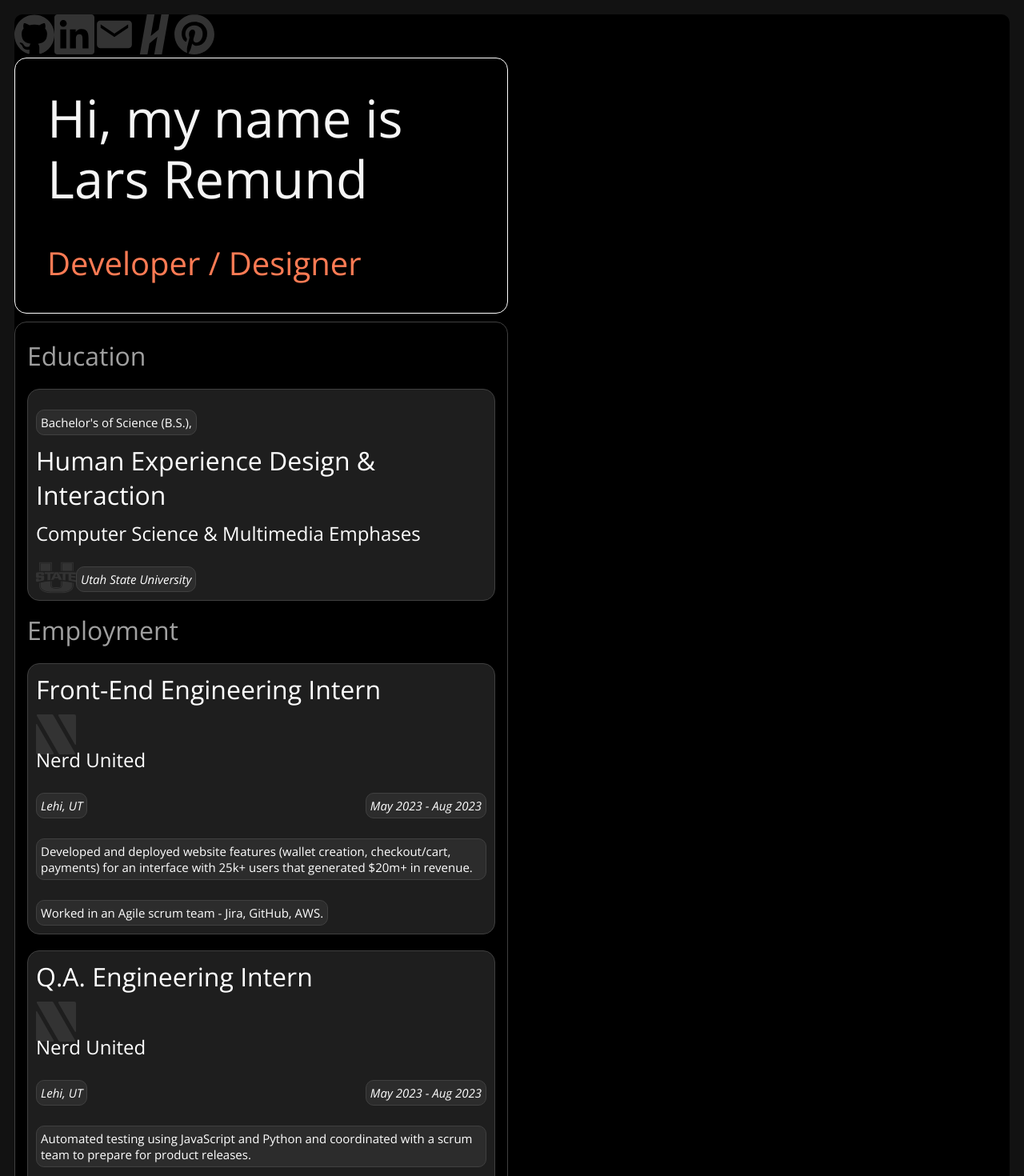
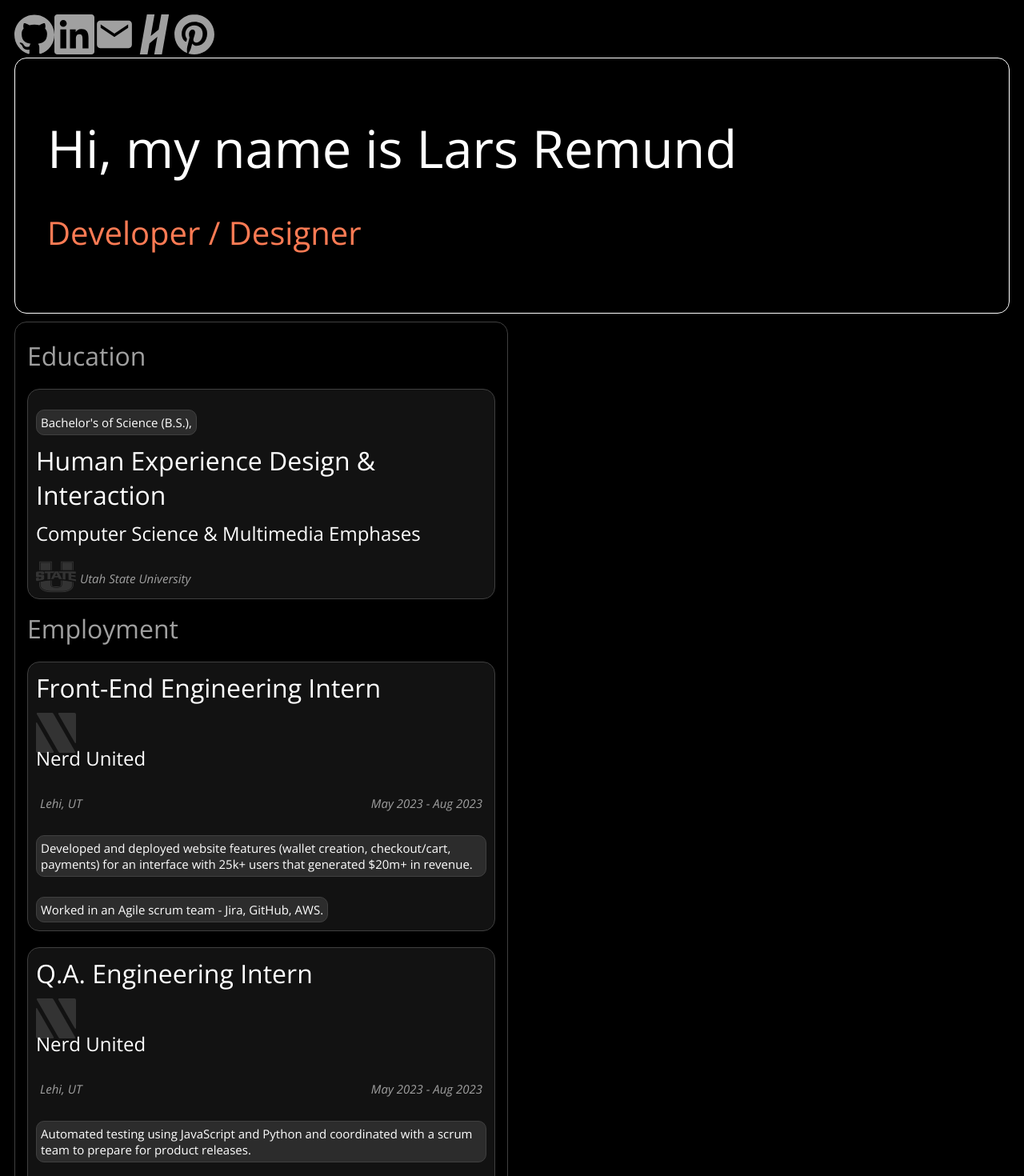
Before and after one commit to laremund/portfolio-vite, a React (Vite) app: page / in a window 1280 px wide. Shown: the top 1470 px of the page at 80% size. Built offline with nearby package versions, Linux system fonts and the light colour scheme.

Commit message:
Set up the CSS classes more thoroughly, finished setting up and writing in the variables properly. Still need a final decision on some of the colors and then code that in

```diff
--- a/src/App.css
+++ b/src/App.css
@@ -2,17 +2,11 @@
 
 /* Active Color Scheme */
 :root {
-  /* Regular color scheme */
-  --primary-text: #333333;
-  --accent: #2E8B57;
-  --secondary-text: #666666;
-  --secondary-background: #E9E9E9;
-
-  /* Dark mode color scheme */
-  --primary-text-dm: #FFFFFF;
-  --secondary-text-dm: #A0A0A0;
-  --accent-dm: #64FFDA;
-  --background: #121212;
+  --primary-text: #FFFFFF;
+  --secondary-text: #A0A0A0;
+  --accent: #ff7b54;
+  --background: #000000;
+  --background-secondary: #121212;
   --surface: #1E1E1E;
   --surface-secondary: #2C2C2C;
   --border: #404040;
@@ -23,13 +17,13 @@
   width: 50px;
   height: 50px;
 
-  fill: var(--primary-text);
+  fill: var(--secondary-text);
 }
 
 /* --------------- Text --------------- */
 
 h1 {
-  color: #f5f5f5;
+  color: var(--primary-text);
   text-align: left;
   white-space: normal;
   margin-top: 0;
@@ -41,17 +35,8 @@ h1 {
   line-height: 76px;
 }
 
-.h1-mobile {
-  display: none;
-  font-family: 'Open Sans', sans-serif;
-  font-weight: 300;
-  font-size: 44px;
-
-  color: var(--accent-dm);
-}
-
 h2 {
-  color: white;
+  color: var(--primary-text);
   margin-top: 0;
   margin-bottom: 0;
   font-family: 'Open Sans', sans-serif;
@@ -60,17 +45,17 @@ h2 {
 }
 
 .special-h2 {
-  color: #ff7b54;
+  color: var(--accent);
   font-size: 40px;
 }
 
 .resume-h2 {
-  color: #a0a0a0;
+  color: var(--secondary-text);
   font-weight: 300;
 }
 
 h3 {
-  color: white;
+  color: var(--primary-text);
   flex-flow: row;
   justify-content: flex-start;
   align-items: center;
@@ -84,9 +69,9 @@ h3 {
 }
 
 p {
-  color: white;
-  background-color: #2c2c2c;
-  border: 1px solid #404040;
+  color: var(--primary-text);
+  background-color: var(--surface-secondary);
+  border: 1px solid var(--border);
   border-radius: 10px;
   text-align: left;
   margin-bottom: 0;
@@ -97,12 +82,19 @@ p {
   display: block;
 }
 
+.special-p {
+  color: var(--secondary-text);
+  background-color: transparent;
+  border: none;
+  font-style: italic;
+}
+
 /* --------------- Containers --------------- */
 
 /* Body */
 body {
-  background-color: #121212;
-  border: 1px #f5f5f5;
+  background-color: var(--background);
+  border: 1px var(--primary-text);
   flex-flow: row;
   justify-content: center;
   align-items: center;
@@ -110,7 +102,7 @@ body {
 }
 /* -| root */
 #root {
-  background-color: #000000;
+  background-color: var(--background);
   border-radius: 10px;
   flex: 0 auto;
   min-width: 320px;
@@ -136,7 +128,7 @@ body {
   grid-column-gap: 10px;
   grid-row-gap: 10px;
   grid-template-rows: auto;
-  grid-template-columns: 1fr 1fr;
+  grid-template-columns: 1fr;
   grid-auto-columns: 1fr;
   width: 100%;
   height: 40vh;
@@ -148,8 +140,7 @@ body {
 .heading-box {
   grid-column-gap: 0px;
   grid-row-gap: 0px;
-  background-color: #0000;
-  border: 1px solid #fff;
+  border: 1px solid var(--primary-text);
   border-radius: 15px;
   flex-flow: column;
   justify-content: center;
@@ -171,8 +162,7 @@ body {
 .resume-box {
   grid-column-gap: 0px;
   grid-row-gap: 0px;
-  background-color: #0000;
-  border: 1px solid #404040;
+  border: 1px solid var(--border);
   border-radius: 15px;
   flex-flow: column;
   justify-content: space-between;
@@ -183,9 +173,8 @@ body {
 }
 /* -----| resume-headers-box */
 .resume-headers-box {
-  color: #a0a0a0;
-  background-color: #0000;
-  border: 1px #666;
+  color: var(--secondary-text);
+  border: 1px var(--secondary-text);
   border-radius: 15px;
   justify-content: flex-start;
   align-items: center;
@@ -198,8 +187,8 @@ body {
 .job-box {
   grid-column-gap: 10px;
   grid-row-gap: 10px;
-  background-color: #1e1e1e;
-  border: 1px solid #404040;
+  background-color: var(--background-secondary);
+  border: 1px solid var(--border);
   border-radius: 15px;
   flex-flow: column;
   justify-content: space-around;
@@ -242,8 +231,7 @@ body {
 }
 /* ----| placeholder-box */
 .placeholder-box {
-  background-color: #0000;
-  border: 1px #2e8b57;
+  border: 1px var(--accent);
   border-radius: 15px;
   justify-content: center;
   align-items: center;
--- a/src/App.jsx
+++ b/src/App.jsx
@@ -66,7 +66,7 @@ function App() {
                     <div className="icon-box">
                         <UtahStateIcon/>
                     </div>
-                    <p><em>Utah State University</em></p>
+                    <p className="special-p">Utah State University</p>
                 </div>
             </div>
 
@@ -84,8 +84,8 @@ function App() {
                     <h3>Nerd United</h3>
                 </div>
                 <div className="place-time-box">
-                    <p><em>Lehi, UT</em></p>
-                    <p><em>May 2023 - Aug 2023</em></p>
+                    <p className="special-p">Lehi, UT</p>
+                    <p className="special-p">May 2023 - Aug 2023</p>
                 </div>
                 <p>
                     Developed and deployed website features (wallet creation,
@@ -107,8 +107,8 @@ function App() {
                     <h3>Nerd United</h3>
                 </div>
                 <div className="place-time-box">
-                    <p><em>Lehi, UT</em></p>
-                    <p><em>May 2023 - Aug 2023</em></p>
+                    <p className="special-p">Lehi, UT</p>
+                    <p className="special-p">May 2023 - Aug 2023</p>
                 </div>
                 <p>
                     Automated testing using JavaScript and Python and coordinated
@@ -129,8 +129,8 @@ function App() {
                     <h3>Utah State University</h3>
                 </div>
                 <div className="place-time-box">
-                    <p><em>Logan, UT</em></p>
-                    <p><em>Mar 2022 - Present</em></p>
+                    <p className="special-p">Logan, UT</p>
+                    <p className="special-p">Mar 2022 - Present</p>
                 </div>
                 <p>
                     Managed store website updates and ran the store using Computer
```
